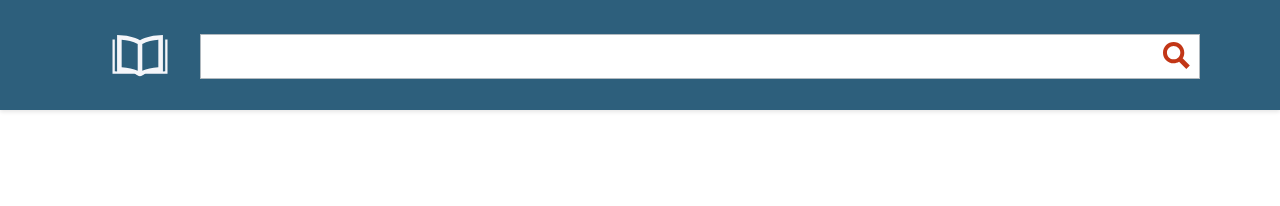
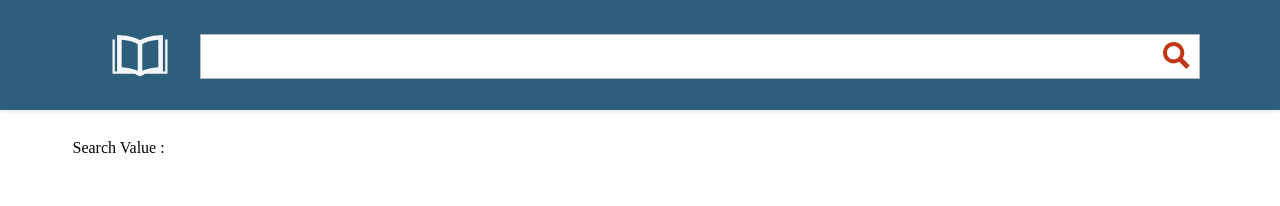
Before and after one commit to Hyunse/my-dictionary, a React (Create React App) app in the folder client/: page / in a window 1280 px wide. Shown: the top 206 px of the page. Built offline with nearby package versions, Linux system fonts and the light colour scheme.

Commit message:
Add multiple dispatch for saving searchValue & css BodyContainer, Font

```diff
--- a/client/src/actions/index.ts
+++ b/client/src/actions/index.ts
@@ -1,5 +1,5 @@
 import axios from 'axios';
-import { API_ERROR, API_SUCCESS } from './types';
+import { API_ERROR, API_SUCCESS, SAVE_VALUE } from './types';
 
 /**
  * Search Word
@@ -14,9 +14,16 @@ export const searchWords = (searchValue: string) => async (dispatch) => {
       }`
     );
 
+    // Dispatch : SearchList
     dispatch({
       payload: response.data,
       type: API_SUCCESS
+    });
+
+    // Dispatch : SearchValue
+    dispatch({
+      payload: searchValue,
+      type: SAVE_VALUE
     });
   } catch (err) {
     dispatch({
--- a/client/src/actions/types.ts
+++ b/client/src/actions/types.ts
@@ -1,2 +1,6 @@
+// Search API
 export const API_ERROR = 'api_error';
 export const API_SUCCESS = 'api_success';
+
+// Save Search Value
+export const SAVE_VALUE = 'save_value'
--- a/client/src/reducers/index.ts
+++ b/client/src/reducers/index.ts
@@ -1,8 +1,10 @@
 import { combineReducers } from 'redux';
+import saveSearchReducer from './saveSearchReducer';
 import searchReducer from './searchReducer';
 
 const rootReducer = combineReducers({
-  searchList: searchReducer
+  searchList: searchReducer,
+  searchValue: saveSearchReducer
 });
 
 export default rootReducer;
--- /dev/null
+++ b/client/src/reducers/saveSearchReducer.ts
@@ -0,0 +1,12 @@
+import { SAVE_VALUE } from '../actions/types';
+
+const INITIAL_STATE = '';
+
+export default function(state = INITIAL_STATE, action) {
+  switch (action.type) {
+    case SAVE_VALUE:
+      return action.payload;
+    default:
+      return state;
+  }
+}
--- a/client/src/routes/Main/MainContainer.tsx
+++ b/client/src/routes/Main/MainContainer.tsx
@@ -6,6 +6,7 @@ interface IOwnProps {}
 
 interface IStateProps {
   searchList: any;
+  searchValue: string;
 }
 
 interface IDispatchProps {}
@@ -30,6 +31,7 @@ class MainContainer extends Component<IProps, {}> {
   public render() {
     return (
       <MainPresenter
+        searchValue= {this.props.searchValue}
         searchList={this.props.searchList !== '' ? this.props.searchList : []}
       />
     );
@@ -43,7 +45,10 @@ class MainContainer extends Component<IProps, {}> {
  * @return searchList.data
  */
 const mapStateToProps = (state) => {
-  return { searchList: state.searchList.data };
+  return {
+    searchList: state.searchList.data,
+    searchValue: state.searchValue
+  };
 };
 
 export default connect(mapStateToProps)(MainContainer);
--- a/client/src/routes/Main/MainPresenter.tsx
+++ b/client/src/routes/Main/MainPresenter.tsx
@@ -27,21 +27,32 @@ const Header = styled.div`
   transition: left 0.3s ease-in-out;
 `;
 
+const BodyContainer = styled.div`
+  margin-top: 110px;
+  padding-top: 30px;
+  padding-right: 15px;
+  padding-left: 15px;
+`;
+
 interface IProps {
   searchList: any;
+  searchValue: string;
 }
 
-const MainPresenter: React.SFC<IProps> = ({ searchList }) => {
+const MainPresenter: React.SFC<IProps> = ({ searchList, searchValue }) => {
   return (
     <Container>
       <Header>
         <NavContainer />
       </Header>
-      {searchList === []
-        ? ''
-        : searchList.map((item) => {
-            return <div key={item.meta.id}>{item.meta.id}</div>;
-          })}
+      <BodyContainer>
+        Search Value : {searchValue}
+        {searchList === []
+          ? ''
+          : searchList.map((item) => {
+              return <div key={item.meta.id}>{item.meta.id}</div>;
+            })}
+      </BodyContainer>
     </Container>
   );
 };
--- a/client/src/routes/Nav/NavContainer.tsx
+++ b/client/src/routes/Nav/NavContainer.tsx
@@ -48,7 +48,6 @@ class NavContainer extends Component<IProps, {}> {
   }
 }
 
-
 /**
  * mapDispatchToProps
  *
```
